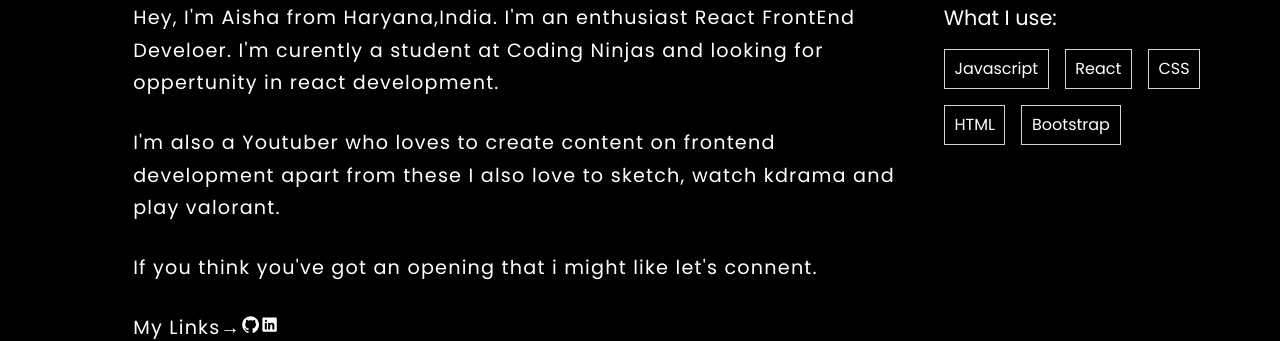
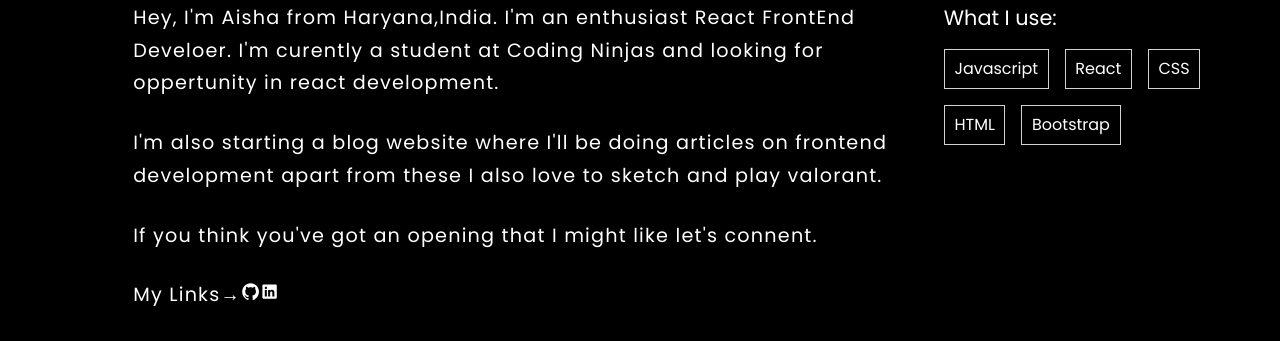
Before and after one commit to AishaMirza1/Portfolio, a React (Create React App) app: page / in a window 1280 px wide. Shown: the part 920-1261 px from the top of the page. Built offline with nearby package versions, Linux system fonts and the light colour scheme.

Commit message:
fix:about section intro

```diff
--- a/src/components/about/About.js
+++ b/src/components/about/About.js
@@ -17,12 +17,12 @@ export default function About() {
               looking for oppertunity in react development.
             </p>
             <p>
-              I'm also a Youtuber who loves to create content on frontend
-              development apart from these I also love to sketch, watch kdrama
-              and play valorant.{" "}
+              I'm also starting a blog website where I'll be doing articles on
+              frontend development apart from these I also love to sketch and
+              play valorant.{" "}
             </p>
             <p>
-              If you think you've got an opening that i might like let's
+              If you think you've got an opening that I might like let's
               connent.
             </p>
             <p>
```
